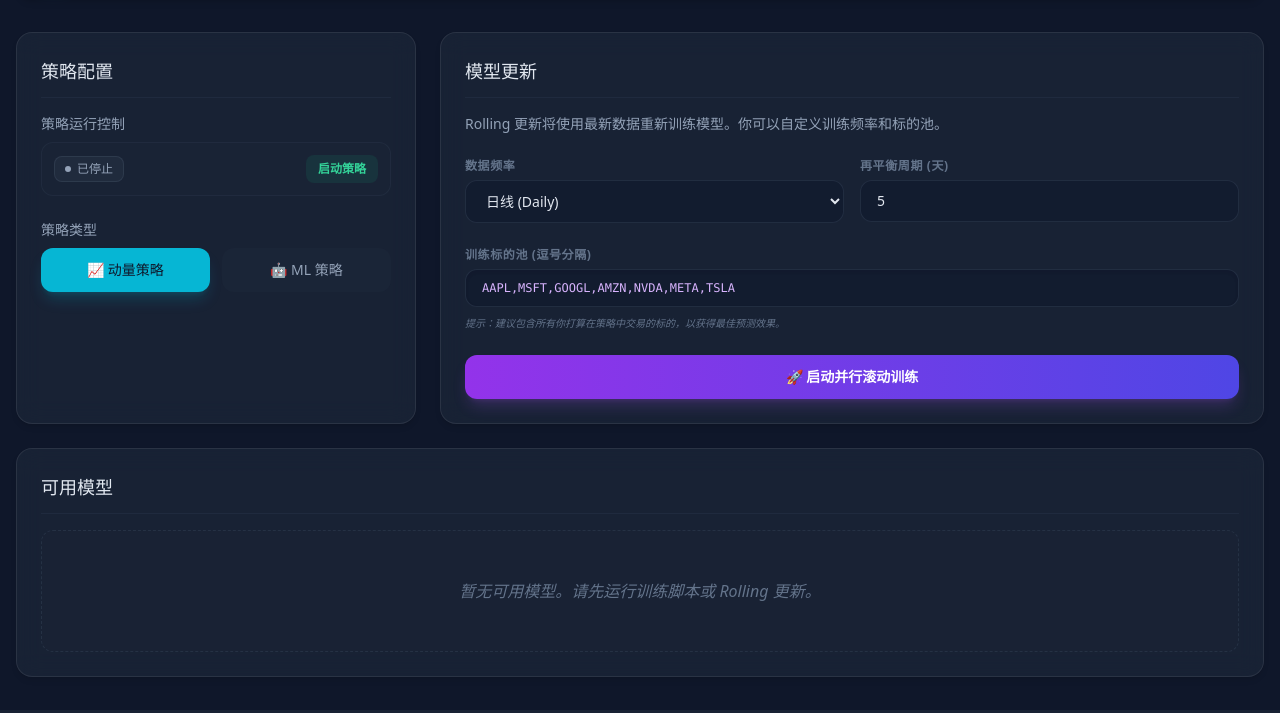
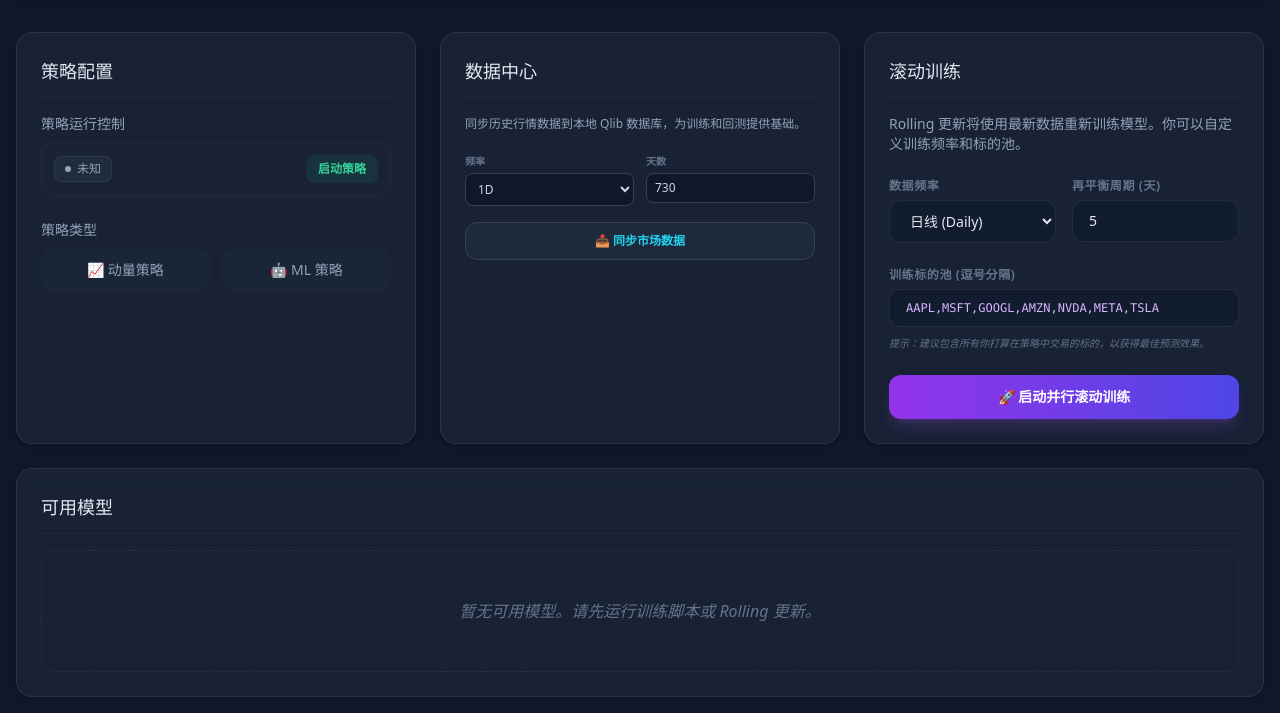
Before and after one commit to zzfn/AutoTrade, a FastAPI app: page /models in a window 1280 px wide. Shown: the part 90-803 px from the top of the page. Before the commit the page ends 770 px from the top, so only its background shows below. Run offline with FastAPI, Linux system fonts and the light colour scheme; data that the repository does not hold is empty; some libraries are stand-ins or nearby versions.

Commit message:
feat(ui): add data sync center and delete model buttons

```diff
--- a/autotrade/ui/templates/models.html
+++ b/autotrade/ui/templates/models.html
@@ -8,6 +8,7 @@
     const [currentModel, setCurrentModel] = React.useState(null);
     const [strategyConfig, setStrategyConfig] = React.useState(null);
     const [rollingStatus, setRollingStatus] = React.useState(null);
+    const [dataStatus, setDataStatus] = React.useState(null);
     const [loading, setLoading] = React.useState(true);
     const [selectedModel, setSelectedModel] = React.useState(null);
 
@@ -20,6 +21,7 @@
             fetch("/api/models/current").then((r) => r.json()),
             fetch("/api/strategy/config").then((r) => r.json()),
             fetch("/api/models/rolling_update/status").then((r) => r.json()),
+            fetch("/api/data/sync/status").then((r) => r.json()),
           ],
         );
 
@@ -27,6 +29,7 @@
         setCurrentModel(currentRes.model);
         setStrategyConfig(configRes);
         setRollingStatus(statusRes);
+        setDataStatus(dataStatusRes);
         setLoading(false);
       } catch (e) {
         console.error("加载数据失败:", e);
@@ -124,6 +127,44 @@
         loadData();
       } catch (e) {
         console.error("启动 Rolling 更新失败:", e);
+      }
+    };
+
+    const [syncDays, setSyncDays] = React.useState(730);
+    const [syncInterval, setSyncInterval] = React.useState("1d");
+
+    // 启动数据同步
+    const handleDataSync = async () => {
+      try {
+        const symbols = rollingSymbols.split(",").map(s => s.trim().toUpperCase()).filter(s => s);
+        await fetch("/api/data/sync", {
+          method: "POST",
+          headers: { "Content-Type": "application/json" },
+          body: JSON.stringify({
+            symbols: symbols,
+            days: syncDays,
+            interval: syncInterval,
+            update_mode: "append"
+          }),
+        });
+        loadData();
+      } catch (e) {
+        console.error("启动数据同步失败:", e);
+      }
+    };
+
+    // 删除模型
+    const handleDeleteModel = async (modelName) => {
+      if (!confirm(`确定要删除模型 "${modelName}" 吗？此操作不可撤销。`)) return;
+      try {
+        await fetch("/api/models/delete", {
+          method: "POST",
+          headers: { "Content-Type": "application/json" },
+          body: JSON.stringify({ model_name: modelName }),
+        });
+        loadData();
+      } catch (e) {
+        console.error("删除模型失败:", e);
       }
     };
 
@@ -251,8 +292,73 @@
           </div>
         </Card>
 
+        {/* 数据中心 */}
+        <Card title="数据中心" className="col-span-1">
+          <div className="flex flex-col gap-5">
+            <div className="text-xs text-slate-400 leading-relaxed">
+              同步历史行情数据到本地 Qlib 数据库，为训练和回测提供基础。
+            </div>
+
+            {dataStatus?.in_progress ? (
+              <div className="space-y-4 p-4 bg-cyan-500/5 rounded-xl border border-cyan-500/20">
+                <div className="flex items-center justify-between text-xs">
+                  <span className="text-slate-400">同步进度</span>
+                  <span className="text-cyan-400 font-bold">{dataStatus.progress}%</span>
+                </div>
+                <div className="h-1.5 bg-slate-800 rounded-full overflow-hidden">
+                  <div
+                    className="h-full bg-cyan-500 transition-all duration-500"
+                    style={{ width: `${dataStatus.progress}%` }}
+                  ></div>
+                </div>
+                <div className="text-[10px] text-cyan-300 italic truncate">
+                  {dataStatus.message}
+                </div>
+              </div>
+            ) : (
+              <div className="space-y-4">
+                <div className="grid grid-cols-2 gap-3">
+                  <div>
+                    <label className="block text-[10px] text-slate-500 mb-1 font-bold uppercase">频率</label>
+                    <select
+                      value={syncInterval}
+                      onChange={(e) => setSyncInterval(e.target.value)}
+                      className="w-full bg-slate-900 border border-slate-700 rounded-lg px-2 py-1.5 text-xs text-slate-300"
+                    >
+                      <option value="1d">1D</option>
+                      <option value="1h">1H</option>
+                    </select>
+                  </div>
+                  <div>
+                    <label className="block text-[10px] text-slate-500 mb-1 font-bold uppercase">天数</label>
+                    <input
+                      type="number"
+                      value={syncDays}
+                      onChange={(e) => setSyncDays(parseInt(e.target.value))}
+                      className="w-full bg-slate-900 border border-slate-700 rounded-lg px-2 py-1.5 text-xs text-slate-300"
+                    />
+                  </div>
+                </div>
+
+                {dataStatus?.message && !dataStatus.in_progress && (
+                  <div className="text-[10px] text-emerald-400 bg-emerald-400/5 p-2 rounded border border-emerald-400/20">
+                    {dataStatus.message}
+                  </div>
+                )}
+
+                <button
+                  onClick={handleDataSync}
+                  className="w-full py-2.5 px-4 rounded-xl bg-slate-800 border border-slate-700 text-cyan-400 font-bold text-xs hover:bg-slate-700 transition-all flex items-center justify-center gap-2"
+                >
+                  📥 同步市场数据
+                </button>
+              </div>
+            )}
+          </div>
+        </Card>
+
         {/* Rolling 更新 */}
-        <Card title="模型更新" className="col-span-1 md:col-span-2">
+        <Card title="滚动训练" className="col-span-1">
           <div className="flex flex-col gap-6">
             <div className="text-sm text-slate-400">
               Rolling 更新将使用最新数据重新训练模型。你可以自定义训练频率和标的池。
@@ -370,6 +476,15 @@
                       <span className="px-2 py-0.5 text-xs font-medium bg-cyan-500/20 text-cyan-300 rounded">
                         当前
                       </span>
+                    )}
+                    {!model.is_current && (
+                      <button
+                        onClick={(e) => { e.stopPropagation(); handleDeleteModel(model.name); }}
+                        className="p-1.5 text-slate-500 hover:text-rose-500 transition-colors"
+                        title="删除模型"
+                      >
+                        <i className="fas fa-trash-alt"></i>
+                      </button>
                     )}
                   </div>
 
@@ -511,6 +626,7 @@
 
               <div className="mt-6 flex gap-3">
                 {!selectedModel.is_current && (
+                  <>
                     <Button
                       onClick={() => {
                         handleSelectModel(selectedModel.name);
@@ -521,6 +637,16 @@
                     >
                       选择此模型
                     </Button>
+                    <button
+                      onClick={() => {
+                        handleDeleteModel(selectedModel.name);
+                        setSelectedModel(null);
+                      }}
+                      className="px-6 py-2.5 rounded-xl bg-rose-500/10 text-rose-400 hover:bg-rose-500/20 font-bold text-sm transition-all"
+                    >
+                      删除模型
+                    </button>
+                  </>
                 )}
                 <Button
                   onClick={() => setSelectedModel(null)}
```
Lines whose indentation alone changed are shown as unchanged.
